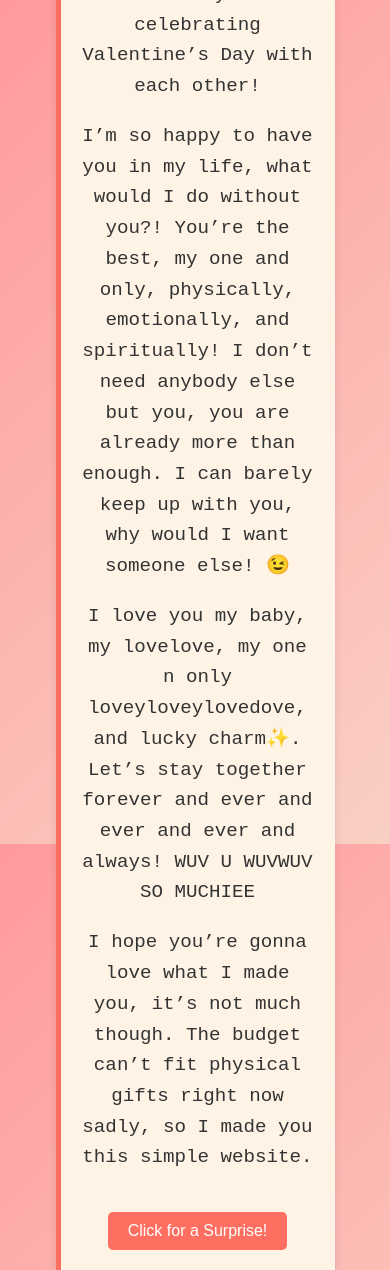
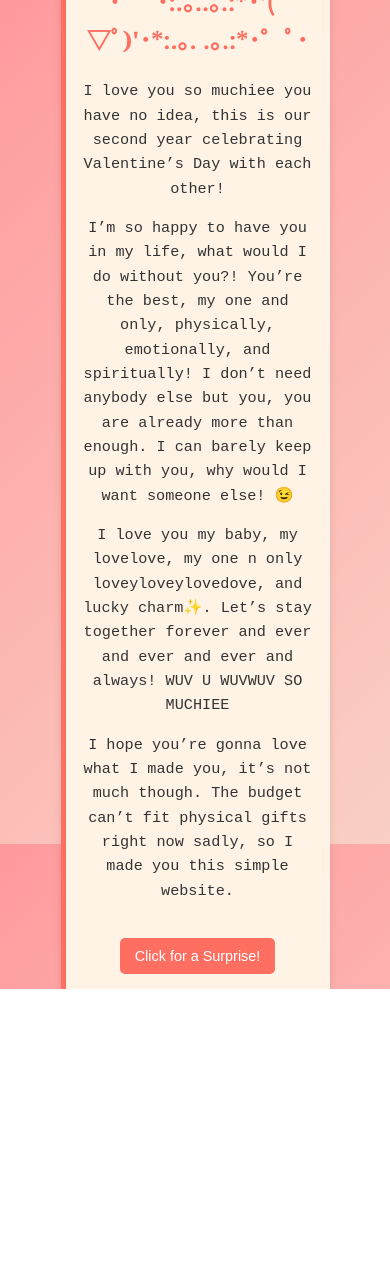
Before and after one commit to galenelijah/Valentine, a website: page public/index.html in a window 390 px wide. After the commit the page ends 989 px from the top, so only its background shows below. Drawn offline with Linux system fonts and the light colour scheme.

Commit message:
mobile optimization for index.html

```diff
--- a/public/style.css
+++ b/public/style.css
@@ -93,3 +93,30 @@
   50% { transform: scale(1.1); }
   100% { transform: scale(1); }
 }
+
+
+
+/* 📱 Mobile Optimizations */
+@media (max-width: 600px) {
+  .letter {
+      max-width: 100%;
+      padding: 15px;
+  }
+
+  h1 {
+      font-size: 1.5em;
+  }
+
+  .message {
+      font-size: 0.95em;
+  }
+
+  button {
+      font-size: 0.9em;
+      padding: 10px 15px;
+  }
+
+  .floating-element {
+      font-size: 1.2rem; /* Smaller floating hearts */
+  }
+}
```
